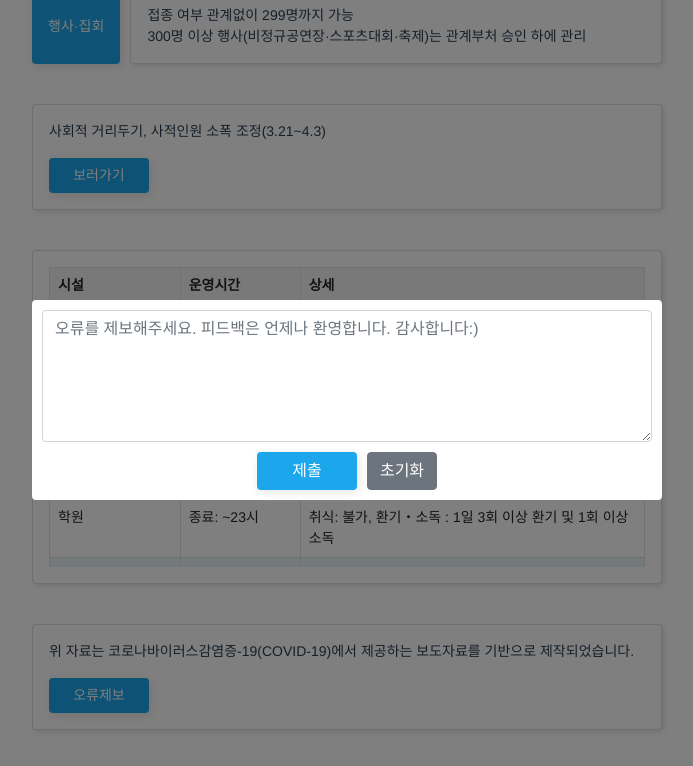
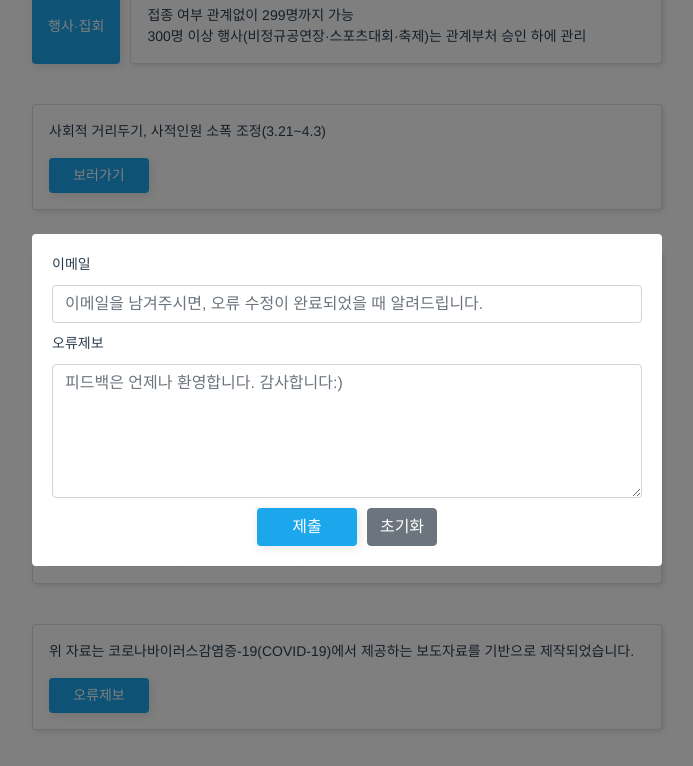
Before and after one commit to yujung7768903/social-distancing, a Vue app: page / in a window 1280 px wide. Both pictures are taken after a click on the button "오류제보". Shown: the part 221-987 px from the top of the page, without its empty margins (293-986 px from the left). Built offline with nearby package versions, Linux system fonts and the light colour scheme; a web font is replaced by a local one.

Commit message:
feat: Add email input box

```diff
--- a/src/components/feedback.vue
+++ b/src/components/feedback.vue
@@ -2,7 +2,10 @@
     <div id="feedback">
         <div class="black-bg"></div>
         <b-form ref="form" id="feedback-area" @submit.prevent="submitFeedback" @reset="resetFeedback">
-            <b-form-textarea name="feedback" vmodel="feedback" rows="5" placeholder="오류를 제보해주세요. 피드백은 언제나 환영합니다. 감사합니다:)">
+            <span>이메일</span>
+            <b-form-input type="email" placeholder="이메일을 남겨주시면, 오류 수정이 완료되었을 때 알려드립니다."></b-form-input>
+            <span>오류제보</span>
+            <b-form-textarea name="feedback" vmodel="feedback" rows="5" placeholder="피드백은 언제나 환영합니다. 감사합니다:)">
             </b-form-textarea>
             <div class="horizontal container center">
                 <b-button class="point box" type="submit">제출</b-button>
@@ -67,16 +70,20 @@ export default {
 #feedback-area {
   position: relative;
   width: 630px;
-  height: 200px;
+  /* height: 200px; */
   display: flex;
   flex-direction: column;
   justify-content: center;
-  align-items: center;
+  align-items: left;
   gap: 10px;
   border-radius: 0.25rem;
-  padding: 10px;
+  padding: 20px;
   background: white;
   margin: auto;
   z-index: 5;
 }
+
+#feedback-area > span {
+    text-align: left;
+}
 </style>
```
